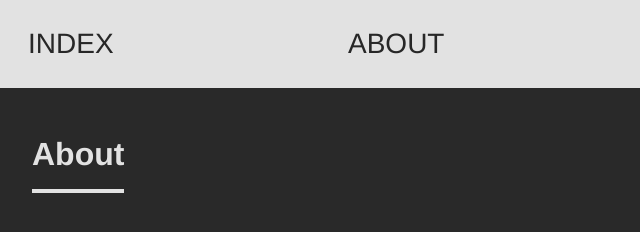
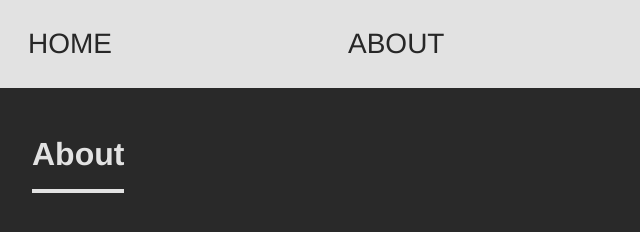
Before and after one commit to vxxce/csis1430, a website: page public/pizza-1/about.html in a window 1280 px wide. Shown: the full height of the page, 0-640 px from the left. Drawn offline with Linux system fonts and the light colour scheme.

Commit message:
fix home link

```diff
--- a/public/pizza-1/about.html
+++ b/public/pizza-1/about.html
@@ -10,7 +10,7 @@
   <header>
     <nav class="navbar">
       <ul>
-        <li class="nav-link"><a href="/pizza-1/index.html">Index</a></li>
+        <li class="nav-link"><a href="/pizza-1/index.html">Home</a></li>
         <li class="nav-link"><a href="/pizza-1/about.html">About</a></li>
         <li class="nav-link"><a href="/pizza-1/contact.html">Contact</a></li>
         <li class="nav-link"><a href="/pizza-1/order.html">Order</a></li>
```
Also changed, not shown: public/pizza-1/contact.html (+1 -1 lines), public/pizza-1/index.html (+1 -1 lines), public/pizza-1/order.html (+1 -1 lines).
